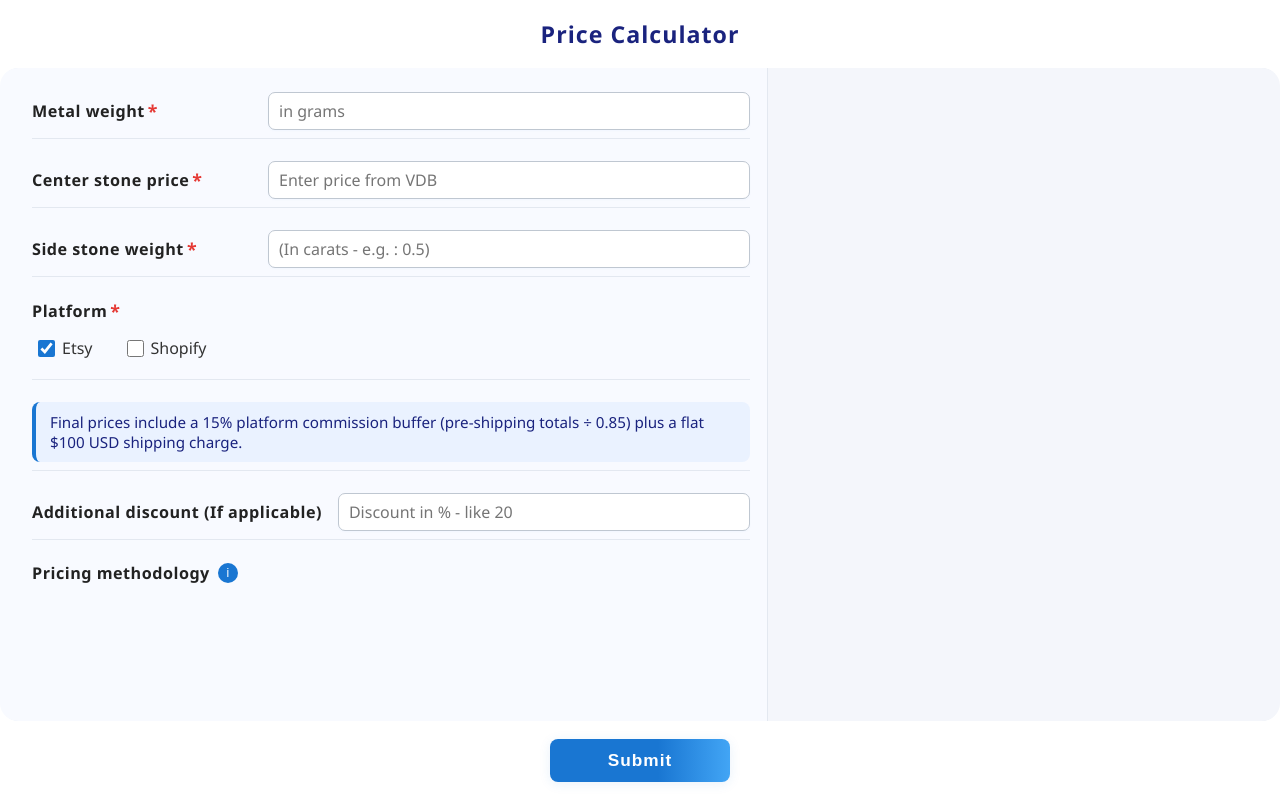
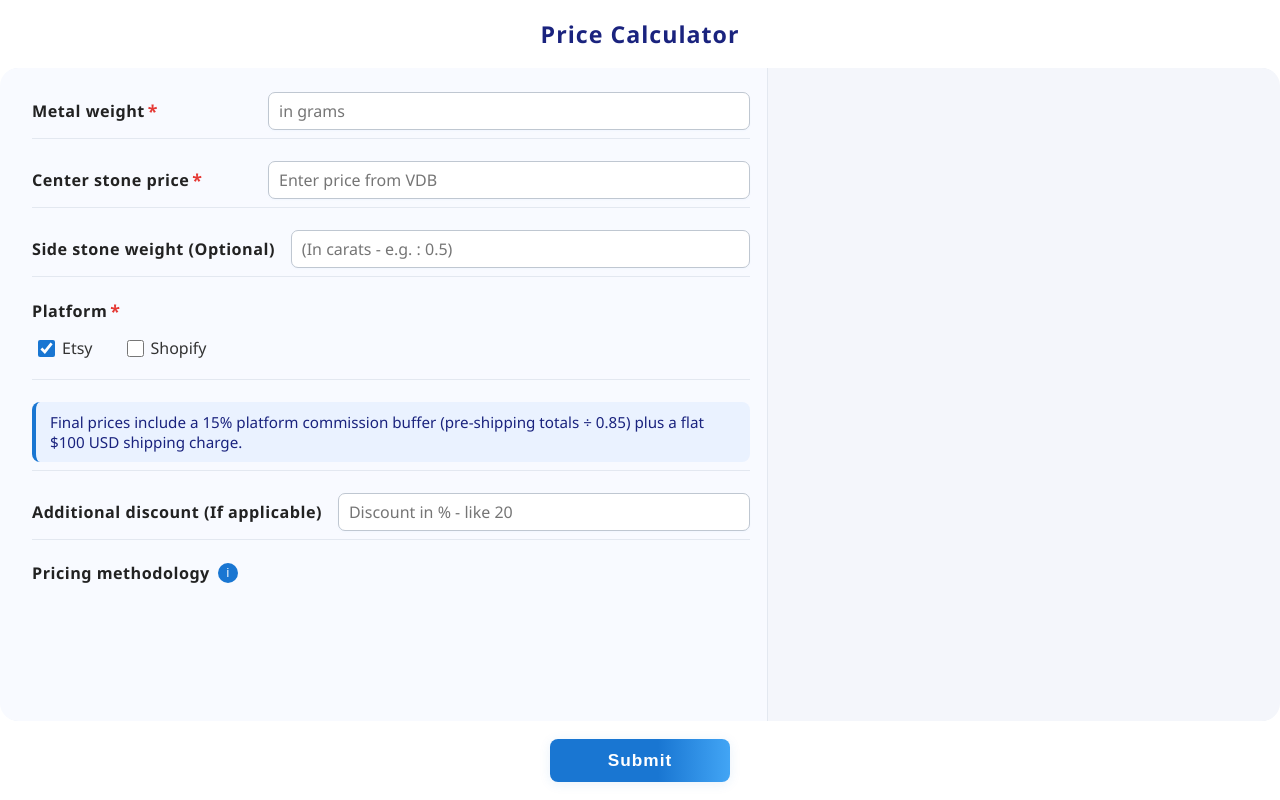
Before and after one commit to HilSavani/Calculator, a React (Create React App) app: page / in a window 1280 px wide. Built offline with nearby package versions, Linux system fonts and the light colour scheme.

Commit message:
Make side stone optional

```diff
--- a/src/App.js
+++ b/src/App.js
@@ -118,10 +118,12 @@ function App() {
     ? new_price(centerStoneInput).toFixed(2)
     : '--';
 
-  // Calculate side stone price
+  // Calculate side stone price (optional)
   const sideStoneInput = parseFloat(sideStoneWeight);
-  const sideStonePrice = (!isNaN(sideStoneInput) && sideStoneInput > 0)
-    ? (sideStoneInput * SIDE_STONE_BASE_PRICE).toFixed(2)
+  const hasSideStone = !isNaN(sideStoneInput) && sideStoneInput > 0;
+  const sideStoneAmount = hasSideStone ? (sideStoneInput * SIDE_STONE_BASE_PRICE) : 0;
+  const sideStonePrice = hasSideStone
+    ? sideStoneAmount.toFixed(2)
     : '--';
 
   // Metal weight: only numbers, up to 2 decimals
@@ -164,12 +166,12 @@ function App() {
     }
   };
 
-  // Side stone weight: only numbers, up to 2 decimals
+  // Side stone weight: optional, only numbers, up to 2 decimals
   const handleSideStoneChange = (e) => {
     const value = e.target.value;
     if (/^\d*(\.\d{0,2})?$/.test(value)) {
       setSideStoneWeight(value);
-      if (value === '' || parseFloat(value) <= 0) {
+      if (value !== '' && parseFloat(value) <= 0) {
         setSideStoneError('Please enter a value greater than 0');
       } else {
         setSideStoneError('');
@@ -177,7 +179,10 @@ function App() {
     }
   };
   const handleSideStoneBlur = () => {
-    if (sideStoneWeight === '' || parseFloat(sideStoneWeight, 10) <= 0) {
+    if (
+      sideStoneWeight !== '' &&
+      (isNaN(parseFloat(sideStoneWeight)) || parseFloat(sideStoneWeight) <= 0)
+    ) {
       setSideStoneError('Please enter a value greater than 0');
     } else {
       setSideStoneError('');
@@ -230,7 +235,10 @@ function App() {
       setCenterStoneError('Please enter a valid price');
       valid = false;
     }
-    if (sideStoneWeight === '' || isNaN(Number(sideStoneWeight)) || parseFloat(sideStoneWeight) <= 0) {
+    if (
+      sideStoneWeight !== '' &&
+      (isNaN(Number(sideStoneWeight)) || parseFloat(sideStoneWeight) <= 0)
+    ) {
       setSideStoneError('Please enter a value greater than 0');
       valid = false;
     }
@@ -252,8 +260,8 @@ function App() {
   function getTotalPrice(metalPrice) {
     const metal = parseFloat(metalPrice);
     const center = parseFloat(actualCenterStonePrice);
-    const side = parseFloat(sideStonePrice);
-    if (isNaN(metal) || isNaN(center) || isNaN(side)) return '--';
+    const side = hasSideStone ? sideStoneAmount : 0;
+    if (isNaN(metal) || isNaN(center)) return '--';
     let total = metal + center + side;
     const discount = parseInt(additionalDiscount, 10);
     if (!isNaN(discount) && discount > 0 && discount < 100) {
@@ -368,11 +376,11 @@ function App() {
               </div>
               {centerStoneError && <div className="error-message">{centerStoneError}</div>}
             </section>
-            {/* Section 4: Side stone weight */}
+            {/* Section 4: Side stone weight (optional) */}
             <section className="form-section">
               <div className="inline-field">
                 <label className="section-title inline-label" htmlFor="side-stone-weight">
-                  Side stone weight <RequiredStar />
+                  Side stone weight (Optional)
                 </label>
                 <input
                   id="side-stone-weight"
@@ -615,6 +623,7 @@ function App() {
                 <div className="formula-box">
                   <strong>Side Stone Price = Weight in Carats × $250</strong>
                 </div>
+                <p>Side stones are optional—leave the input blank if your design has none.</p>
                 <p>Example: 0.5 carats of side stones = 0.5 × $250 = $125</p>
               </section>
 
```
